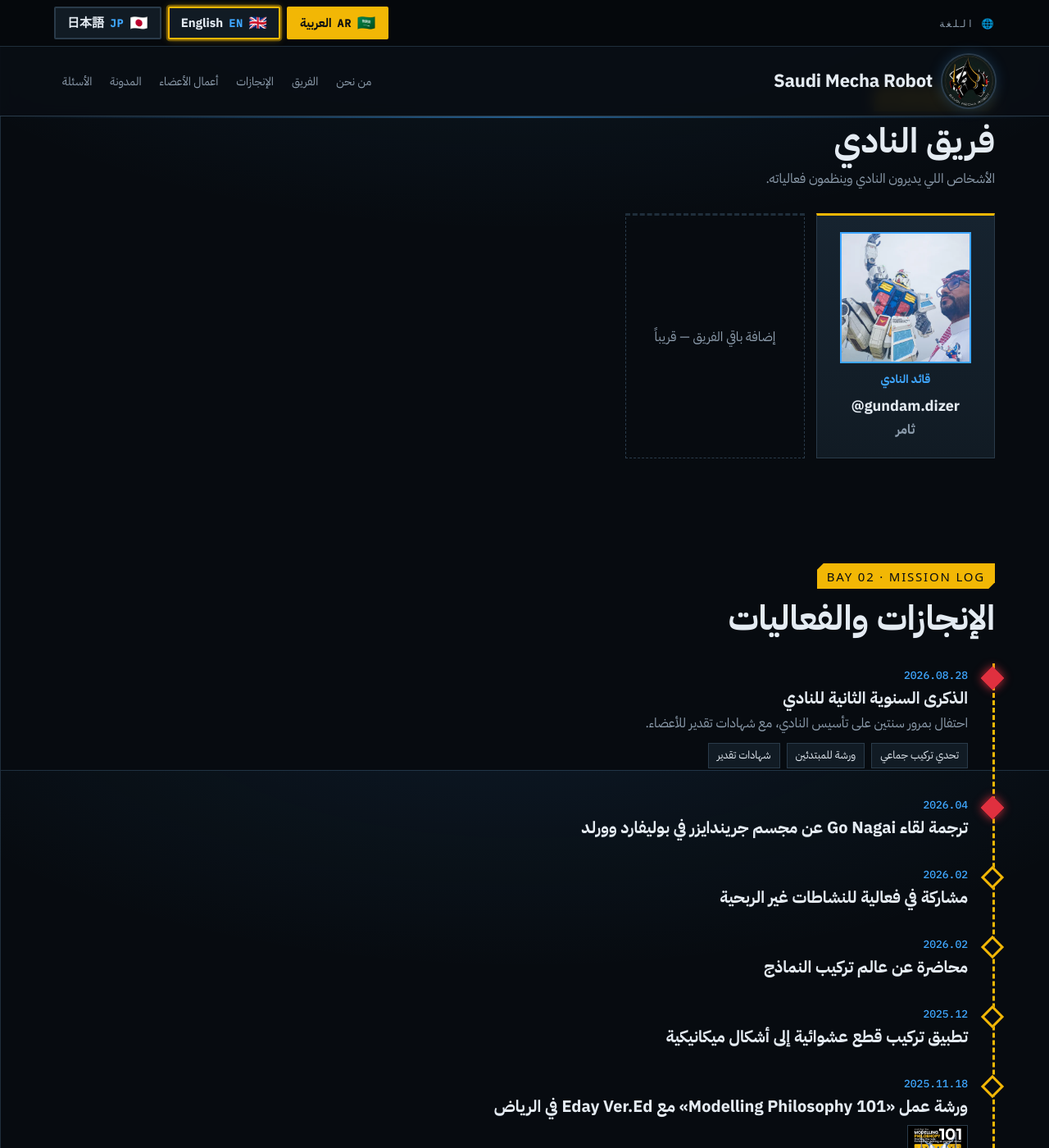
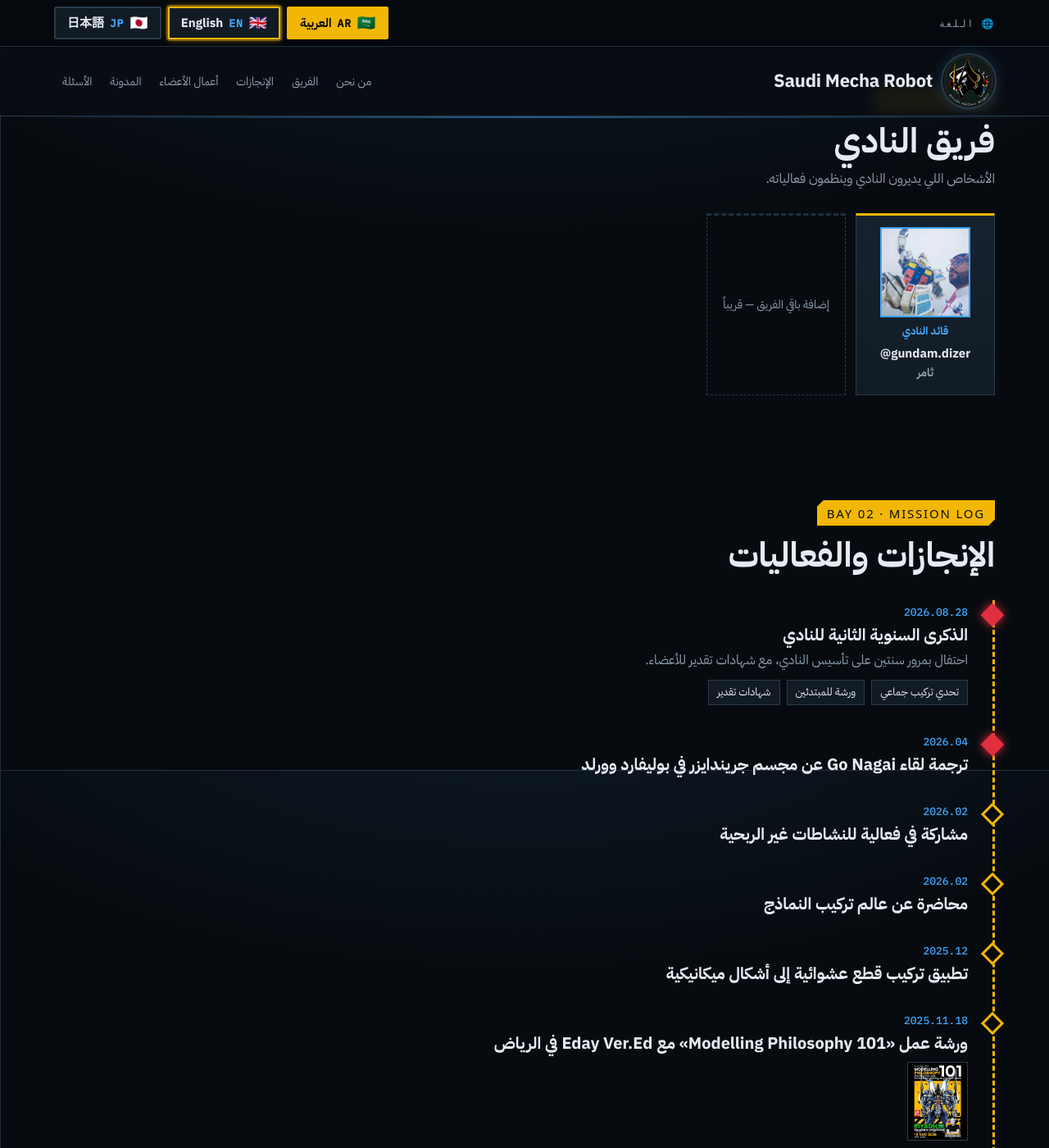
Before and after one commit to SaudiMechaRobot/SaudiMechaRobot.github.io, a Jekyll site: the page built from index.html, in a window 1280 px wide and 1400 px high, scrolled down 1761 px. Shown: the whole window at 82% size. Built offline with Jekyll 4.4.1, drawn with Linux system fonts in a browser that asks for light colours; some web fonts are replaced.

Commit message:
Add files via upload

```diff
--- a/assets/css/style.css
+++ b/assets/css/style.css
@@ -322,17 +322,17 @@ html,body{overflow-x:clip}
 .join .cta .btn{gap:10px}
 
 /* ---- Club team (CREW) ---- */
-.team{display:grid;grid-template-columns:repeat(auto-fill,minmax(180px,1fr));gap:14px}
-.crew{display:grid;justify-items:center;text-align:center;gap:8px;padding:20px 16px;background:linear-gradient(180deg,var(--panel-2),var(--panel));border:1px solid var(--line);border-top:3px solid var(--hazard)}
-.crew-photo{width:160px;height:160px;border-radius:0;overflow:hidden;border:2px solid var(--beam);background:var(--deck);display:grid;place-items:center}
+.team{display:grid;grid-template-columns:repeat(auto-fill,minmax(150px,170px));gap:12px}
+.crew{display:grid;justify-items:center;text-align:center;gap:6px;padding:14px 12px;background:linear-gradient(180deg,var(--panel-2),var(--panel));border:1px solid var(--line);border-top:3px solid var(--hazard)}
+.crew-photo{width:110px;height:110px;border-radius:0;overflow:hidden;border:2px solid var(--beam);background:var(--deck);display:grid;place-items:center}
 .crew-photo img{width:100%;height:100%;object-fit:cover}
 .crew-photo img.ph{width:78%;height:78%;object-fit:contain;opacity:.85}
-.crew .tag{color:var(--beam);letter-spacing:0;font-family:var(--f-body);font-size:14px;font-weight:600}
-.crew h3{font-size:18px;margin:0;overflow-wrap:anywhere}
+.crew .tag{color:var(--beam);letter-spacing:0;font-family:var(--f-body);font-size:13px;font-weight:600}
+.crew h3{font-size:15px;margin:0;overflow-wrap:anywhere}
 .crew h3 a{color:var(--ink);text-decoration:none}
 .crew h3 a:hover{color:var(--hazard)}
-.crew.slot{place-items:center;border:1px dashed var(--line);border-top:3px dashed var(--seam);background:transparent;color:var(--muted);min-height:200px}
-.crew-name{margin:-4px 0 0;color:var(--muted);font-size:16px;font-weight:600}
+.crew.slot{place-items:center;border:1px dashed var(--line);border-top:3px dashed var(--seam);background:transparent;color:var(--muted);min-height:150px;font-size:14px}
+.crew-name{margin:-4px 0 0;color:var(--muted);font-size:14px;font-weight:600}
 
 /* ---- As featured in ---- */
 .press{border-top:1px solid var(--seam);background:#080D13}
@@ -353,3 +353,11 @@ html,body{overflow-x:clip}
 .post-gallery img{width:100%;height:260px;object-fit:cover;transition:transform .3s}
 .post-gallery a:hover img{transform:scale(1.04)}
 @media (max-width:640px){.post-gallery{grid-template-columns:1fr 1fr}.post-gallery img{height:180px}}
+@media (max-width:640px){
+  .team{grid-template-columns:repeat(3,minmax(0,1fr));gap:8px}
+  .crew{padding:10px 6px;gap:4px}
+  .crew-photo{width:78px;height:78px}
+  .crew h3{font-size:12px}
+  .crew .tag,.crew-name{font-size:11px}
+  .crew.slot{min-height:120px;font-size:12px;padding:8px}
+}
```
